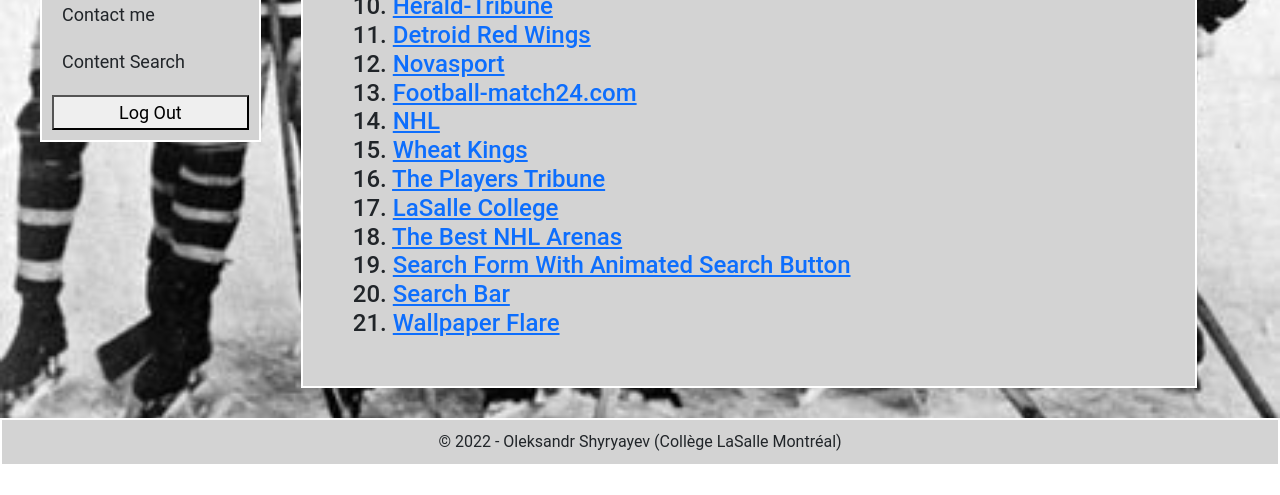
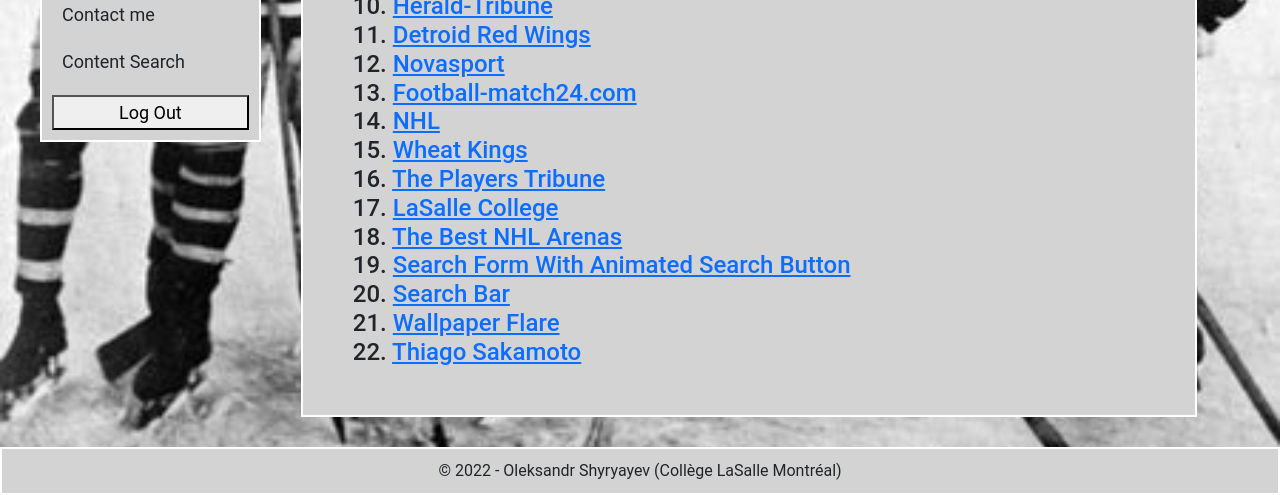
Before and after one commit to porpup/Hockey_Website, a plain HTML site: page page6.html in a window 1280 px wide. Shown: the part 557-1052 px from the top of the page. Before the commit the page ends 1023 px from the top, so only its background shows below. Drawn offline with nearby package versions, Linux system fonts and the light colour scheme.

Commit message:
small bugs fixed

```diff
--- a/page6.html
+++ b/page6.html
@@ -134,6 +134,9 @@
                 <br>
                 <span>21. <a href="https://www.wallpaperflare.com/hockey-stick-punk-sport-ice-wallpaper-tozwi"
                         target="_blank">Wallpaper Flare</a></span>
+                <br>
+                <span>22. <a href="https://www.linkedin.com/in/thiagosakamoto/"
+                        target="_blank">Thiago Sakamoto</a></span>
             </h4>
         </div>
     </div>
```
